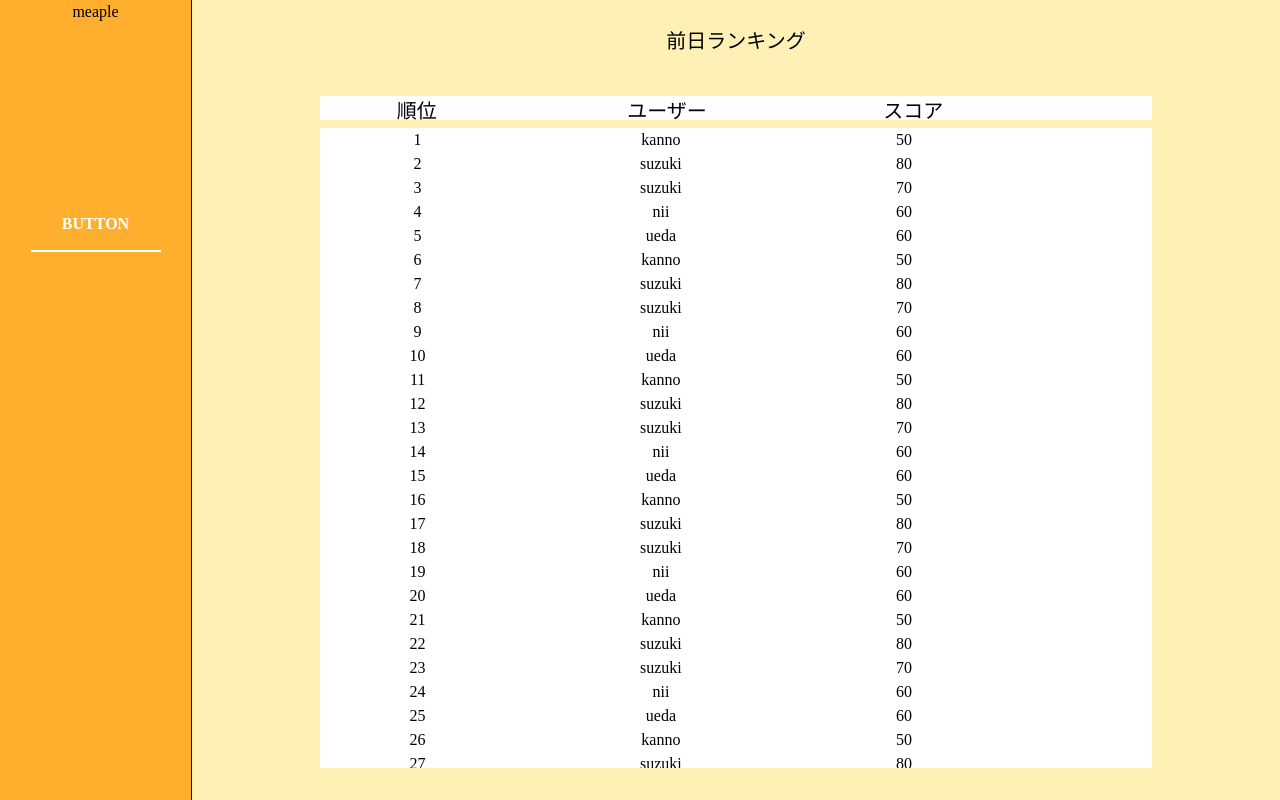
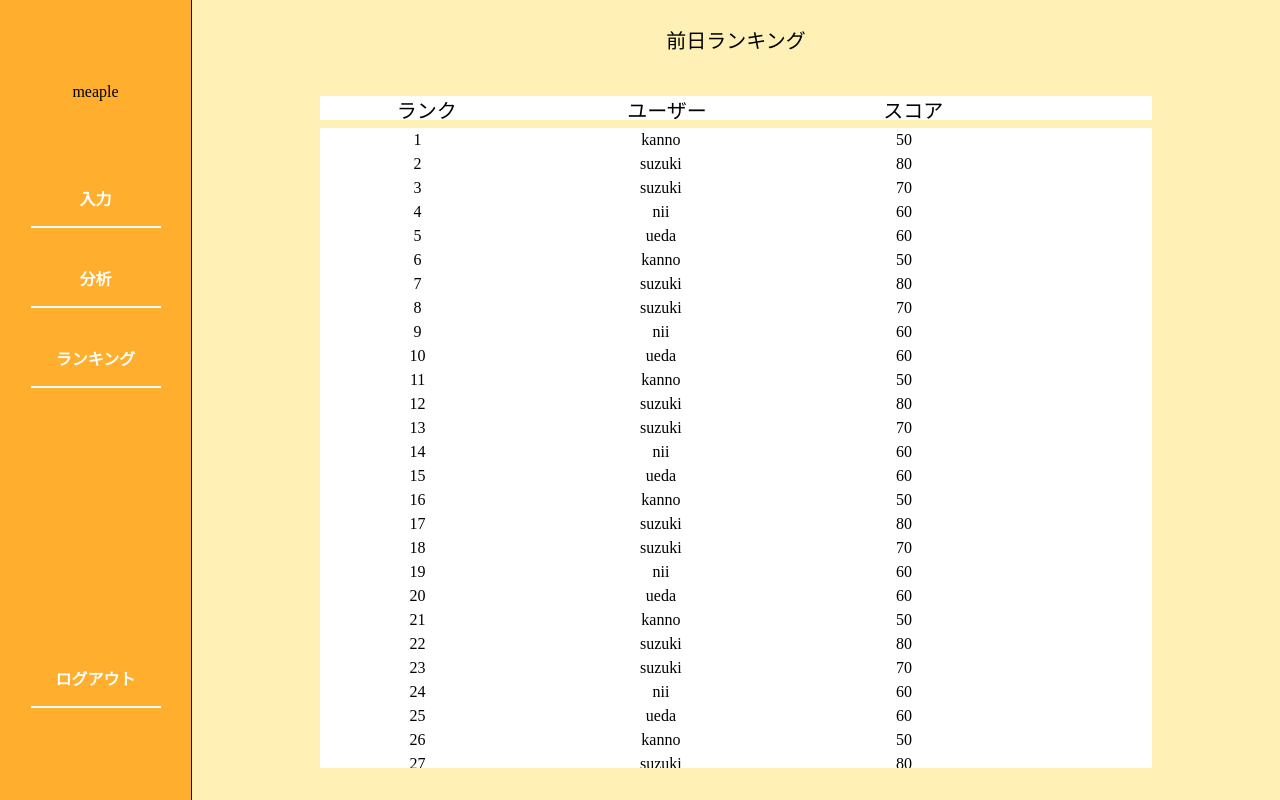
Before and after one commit to GMO-Larihoe/sport-sns, a Vue app in the folder frontend/app/: page /pae3 in a window 1280 px wide. Built offline with nearby package versions, Linux system fonts and the light colour scheme; a web font is replaced by a local one.

Commit message:
ボタンレイアウト変更

```diff
--- a/frontend/app/src/App.vue
+++ b/frontend/app/src/App.vue
@@ -12,7 +12,7 @@
 
 <style>
   .allpage{
-    position: absolute;
+    /* position: absolute; */
   }
   /* body{
     background-color:#b3b1af;
--- a/frontend/app/src/components/ranking/DayRanking.vue
+++ b/frontend/app/src/components/ranking/DayRanking.vue
@@ -1,10 +1,12 @@
 <template>
+    <link href="https://fonts.googleapis.com/earlyaccess/kokoro.css" rel="stylesheet">
     <div class="rankingword">
        前日ランキング
 
     </div>
     <div class="wordframe">
         <TheWord />
+
     </div>
 
 
@@ -46,6 +48,7 @@
         font-size:20px;
     }
     .wordframe{
+        font-family: "Kokoro";
         position:absolute;
         background-color:#ffffff;
         margin-left:10vw;
--- /dev/null
+++ b/frontend/app/src/components/ranking/TheButton - コピー.vue
@@ -0,0 +1,114 @@
+<template>
+    <div class="meaple"> meaple </div>
+
+    <div id="wrap">
+    <div class="btn_wrap">
+    <a href="#none" class="lazer"><span>入力</span></a>
+    </div>
+    </div>
+
+     <div id="wrap1">
+    <div class="btn_wrap">
+    <a href="#none" class="lazer"><span>分析</span></a>
+    </div>
+    </div>
+
+    <div id="wrap2">
+    <div class="btn_wrap">
+    <a href="#none" class="lazer"><span>ランキング</span></a>
+    </div>
+    </div>
+
+    <div id="wrap3">
+    <div class="btn_wrap">
+    <a href="#none" class="lazer"><span>ログアウト</span></a>
+    </div>
+    </div>
+
+</template>
+<script scoped>
+  export default{
+      // name:'Button',
+  }
+</script>
+
+
+
+<style scoped>
+
+.meaple{
+  margin-top:10vh;
+  height:5vh;
+}
+
+    html,
+body {
+  height: 100%;
+  /* background: #f0002e; */
+}
+/*ボタン1つ目*/
+#wrap {
+  /* background-color: #f0002e; */
+  height: 10vh;/*ここでボタンの場所を指定*/
+  margin-top:10vh;
+}
+
+/*ボタン2つ目 */
+#wrap1 {
+  /* background-color: aqua; */
+  height: 10vh;/*ここでボタンの場所を指定*/
+  margin-top:0vh;
+}
+
+/*ボタン3つ目*/
+#wrap2 {
+  /* background-color: rgb(43, 228, 11); */
+  height: 10vh;/*ここでボタンの場所を指定*/
+  margin-top:0vh;
+}
+
+/*ログアウト*/
+#wrap3 {
+  /* background-color: rgb(43, 228, 11); */
+  height: 10vh;/*ここでボタンの場所を指定*/
+  margin-top:30vh;
+}
+
+.btn_wrap {
+  height: 100%;
+  display: -webkit-flex;
+  display: flex;
+  -webkit-align-items: center;
+  align-items: center;
+  -webkit-justify-content: center;
+  justify-content: center;
+}
+
+a {
+  display: block;
+   margin: 0 10px;
+  padding: 15px 0;
+   width: 130px;
+  font-weight: bold;
+  color: #FFF;
+  text-align: center;
+  text-decoration: none;
+  position: relative;
+  transition: .2s ease-in-out;
+}
+
+.lazer span:before {
+  content: "";
+  width: 100%;
+  height: 2.5px;/*ここが下線 */
+  background: #FFF;
+  position: absolute;
+  bottom: -1px;
+  left: 0;
+  transition: .3s ease-in-out .0s;
+}
+
+.lazer:hover span:before {
+  height: 5px;/*下線*/
+}
+</style>
--- a/frontend/app/src/components/ranking/TheButton.vue
+++ b/frontend/app/src/components/ranking/TheButton.vue
@@ -3,35 +3,75 @@
 
   <div id="wrap">
   <div class="btn_wrap">
-    <a href="#none" class="lazer"><span>BUTTON</span></a>
+  <a href="#none" class="lazer"><span>入力</span></a>
   </div>
   </div>
 
-    <!-- <div id="wrap1">
+   <div id="wrap1">
   <div class="btn_wrap">
-    <a href="#none" class="lazer"><span>BUTTON</span></a>
+  <a href="#none" class="lazer"><span>分析</span></a>
   </div>
-    </div> -->
+  </div>
 
+  <div id="wrap2">
+  <div class="btn_wrap">
+  <a href="#none" class="lazer"><span>ランキング</span></a>
+  </div>
+  </div>
 
+  <div id="wrap3">
+  <div class="btn_wrap">
+  <a href="#none" class="lazer"><span>ログアウト</span></a>
+  </div>
+  </div>
 
 </template>
-<script>
+<script scoped>
 export default{
     // name:'Button',
 }
 </script>
 
+
+
 <style scoped>
+
+.meaple{
+margin-top:10vh;
+height:5vh;
+}
 
   html,
 body {
 height: 100%;
-  background: #f0002e;
+/* background: #f0002e; */
+}
+/*ボタン1つ目*/
+#wrap {
+/* background-color: #f0002e; */
+height: 00vh;/*ここでボタンの場所を指定*/
+margin-top:10vh;
 }
 
-#wrap {
-  height: 50vh;/*ここでボタンの場所を指定*/
+/*ボタン2つ目 */
+#wrap1 {
+/* background-color: aqua; */
+height: 0vh;/*ここでボタンの場所を指定*/
+margin-top:10vh;
+}
+
+/*ボタン3つ目*/
+#wrap2 {
+/* background-color: rgb(43, 228, 11); */
+height: 0vh;/*ここでボタンの場所を指定*/
+margin-top:10vh;
+}
+
+/*ログアウト*/
+#wrap3 {
+/* background-color: rgb(43, 228, 11); */
+height: 0vh;/*ここでボタンの場所を指定*/
+margin-top:40vh;
 }
 
 .btn_wrap {
@@ -61,70 +101,63 @@ a:active {
   background: rgba(255, 255, 255, .5);
 }
 
-
-/* ==============================================
-* Lazer Effect
-==============================================*/
-
-/* .lazer:before {
+/*ここから*/
+ .lazer:before {
   content: "";
   width: 100%;
-  height: 0px;
+  height: 0vh;
   background: #FFF;
   position: absolute;
   top: -1px;
   right: 0;
   transition: .1s ease-in-out .1s;
-} */
-
-/* .lazer:after {
+}
+.lazer:after {
   content: "";
-  width: 1px;
-   height: 0%; /*変えると横棒が消える
+  width: 0vh;
+  height: 100%;
   background: #FFF;
   position: absolute;
   bottom: 0;
   right: -1px;
   transition: .1s ease-in-out .2s;
 }
-*/
-
-
 .lazer span:before {
 content: "";
 width: 100%;
-  height: 2px;/*ここが下線 */
+height: 0.2vh;/*ここが下線 */
 background: #FFF;
 position: absolute;
 bottom: -1px;
 left: 0;
 transition: .3s ease-in-out .0s;
 }
-/*
+
  .lazer span:after {
   content: "";
-  width: 1px;
-  height: 0%;
+  width: 0vh;
+  height: 100%;
   background: #FFF;
   position: absolute;
   top: 0;
   left: -1px;
-  transition: .1s ease-in-out .1s;
+  transition: .1s ease-in-out;
+}
+/*ここまで*/
+
+
+.lazer:hover span:after {
+  height: 0.5vh;
+}
+.lazer:hover:before {
+  width: 0.5vh;
+}
+.lazer:hover:after {
+  height: 0.5vh;
 }
 
- .lazer:hover span:after {
-  height: 0;
+.lazer:hover span:before {
+height: 0.5vh;/*下線*/
 }
 
-.lazer:hover:before {
-  width: 0;
-}
-
-.lazer:hover:after {
-  height: 0;
-}
-*/
-.lazer:hover span:before {
-  height: 5px;/*下線*/
-}
 </style>
--- a/frontend/app/src/components/ranking/details/TheData.vue
+++ b/frontend/app/src/components/ranking/details/TheData.vue
@@ -1,4 +1,5 @@
 <template>
+     <link href="https://fonts.googleapis.com/earlyaccess/kokoro.css" rel="stylesheet">
     <div>
         <div class="rankinglist">
             <div v-for="(dataindex,index) in dataList" v-bind:key="index">
@@ -67,18 +68,22 @@
 
 <style scoped>
     .rankinglist{
+        font-family: "Kokoro";
     position: absolute;
      margin-left:7vw;
      margin-top:0vh;
     /* padding-left:0; */
 }
     .namelist{
+
+        font-family: "Kokoro";
         position:absolute;
         margin-left:25vw;
         margin-top:0vh;
     }
 
     .scorelist{
+        font-family: "Kokoro";
     position: absolute;
      margin-left:45vw;
      margin-top:0vh;
--- a/frontend/app/src/components/ranking/details/TheWord.vue
+++ b/frontend/app/src/components/ranking/details/TheWord.vue
@@ -1,6 +1,7 @@
 <template>
+     <link href="https://fonts.googleapis.com/earlyaccess/kokoro.css" rel="stylesheet">
     <div class="number">
-        順位
+        ランク
     </div>
 
     <div class="user">
@@ -11,10 +12,12 @@
         スコア
     </div>
 
-    </template>
+ </template>
 
      <style scoped>
+
     .number{
+        font-family: "Kokoro";
         position:absolute;
          margin-left:6vw;
          font-size:20px;
@@ -22,12 +25,14 @@
     }
 
     .user{
+        font-family: "Kokoro";
         position:absolute;
         margin-left:24vw;
         font-size:20px;
     }
 
     .score{
+        font-family: "Kokoro";
         position:absolute;
         margin-left:44vw;
         font-size:20px;
```
Lines whose indentation alone changed are shown as unchanged.
